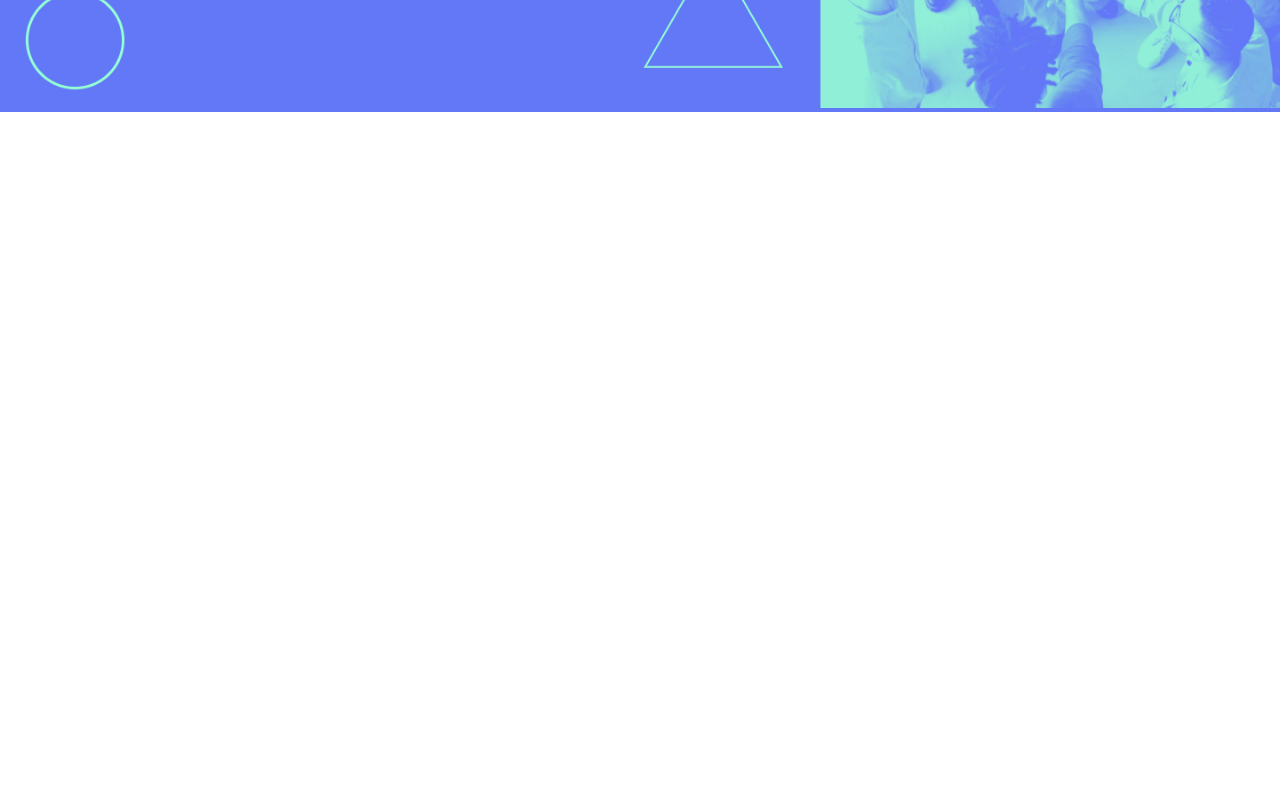
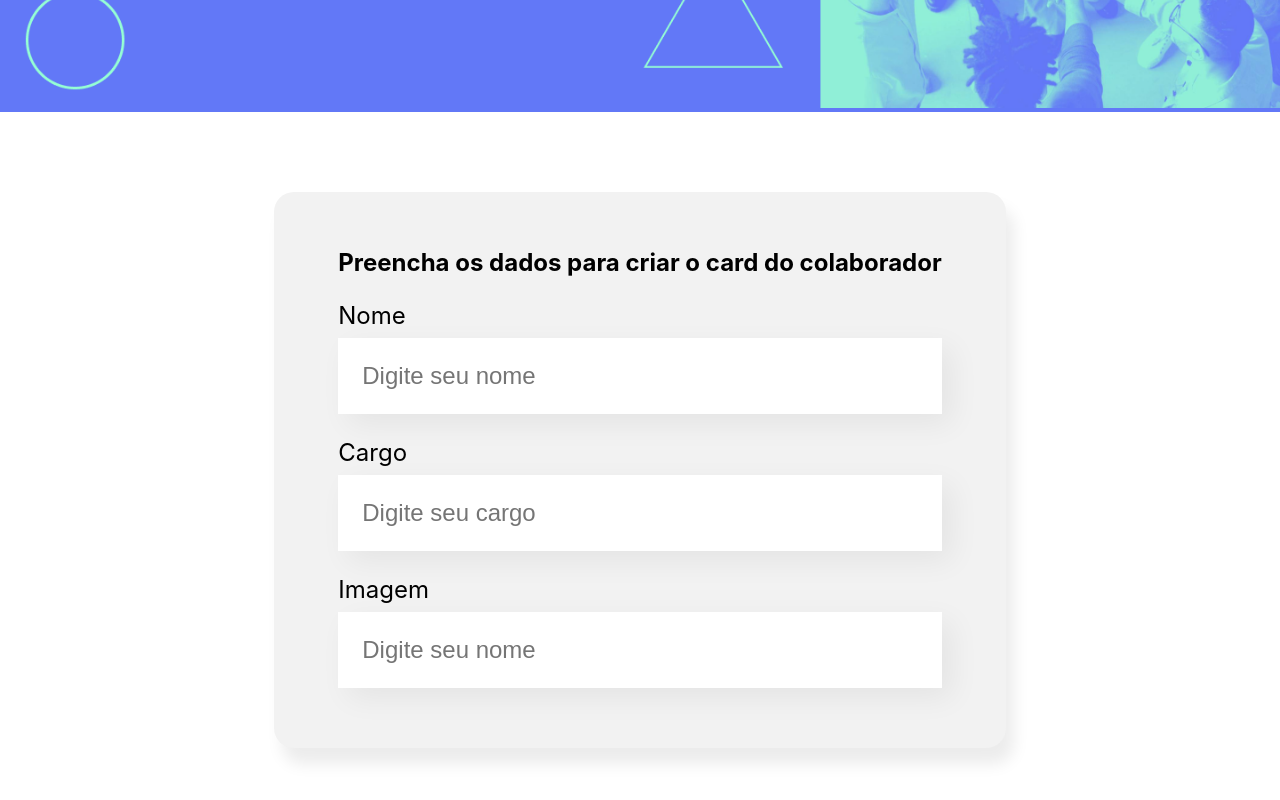
Before and after one commit to CelsoTaliatelli/react-organo-app, a React (Create React App) app: page / in a window 1280 px wide. Shown: the part 386-1186 px from the top of the page. Before the commit the page ends 800 px from the top, so only its background shows below. Built offline with nearby package versions, Linux system fonts and the light colour scheme.

Commit message:
feat: criando formularios

```diff
--- a/src/App.js
+++ b/src/App.js
@@ -1,10 +1,12 @@
 /* eslint-disable react/jsx-no-undef */
-import Banner from './componentes/Banner/Banner';
+import Banner from './componentes/Banner';
+import Formulario from './componentes/Formulario';
 
 function App() {
   return (
     <div>
         <Banner />
+        <Formulario />
     </div>
   );
 }
--- /dev/null
+++ b/src/componentes/CampoTexto/CampoTexto.css
@@ -0,0 +1,19 @@
+.campo-texto {
+    margin: 24px 0;
+}
+
+.campo-texto label {
+    display: block;
+    margin-bottom: 8px;
+    font-size: 24px;
+}
+
+.campo-texto input {
+    background-color: #FFF;
+    box-shadow: 10px 10px 30px rgba(0,0,0,0.06);
+    width: 100%;
+    border: none;
+    font-size: 24px;
+    padding: 24px;
+    box-sizing: border-box;
+}
--- /dev/null
+++ b/src/componentes/CampoTexto/index.js
@@ -0,0 +1,11 @@
+import './CampoTexto.css';
+
+const CampoTexto = (props) => {
+    return (
+        <div className="campo-texto">
+            <label>{props.label}</label>
+            <input placeholder={props.placeholder} />
+        </div>
+    )
+}
+export default CampoTexto;
--- /dev/null
+++ b/src/componentes/Formulario/Formulario.css
@@ -0,0 +1,13 @@
+.formulario {
+    display: flex;
+    justify-content: center;
+    margin: 80px 0;
+}
+
+.formulario form {
+    max-width: 80%;
+    background-color: #F2F2F2;
+    border-radius: 20px;
+    padding: 36px 64px;
+    box-shadow: 8px 16px 16px rgba(0, 0, 0, 0.08);
+}
--- /dev/null
+++ b/src/componentes/Formulario/index.js
@@ -0,0 +1,17 @@
+import CampoTexto from '../CampoTexto';
+import './Formulario.css';
+
+const Formulario = () => {
+    return(
+        <section className='formulario'>
+            <form>
+                <h2>Preencha os dados para criar o card do colaborador</h2>
+                <CampoTexto label="Nome" placeholder="Digite seu nome" />
+                <CampoTexto label="Cargo" placeholder="Digite seu cargo" />
+                <CampoTexto label="Imagem" placeholder="Digite seu nome" />
+            </form>
+        </section>
+    );
+}
+
+export default Formulario;
```
Also changed, not shown: src/componentes/Banner/index.js (renamed from src/componentes/Banner/Banner.js).
